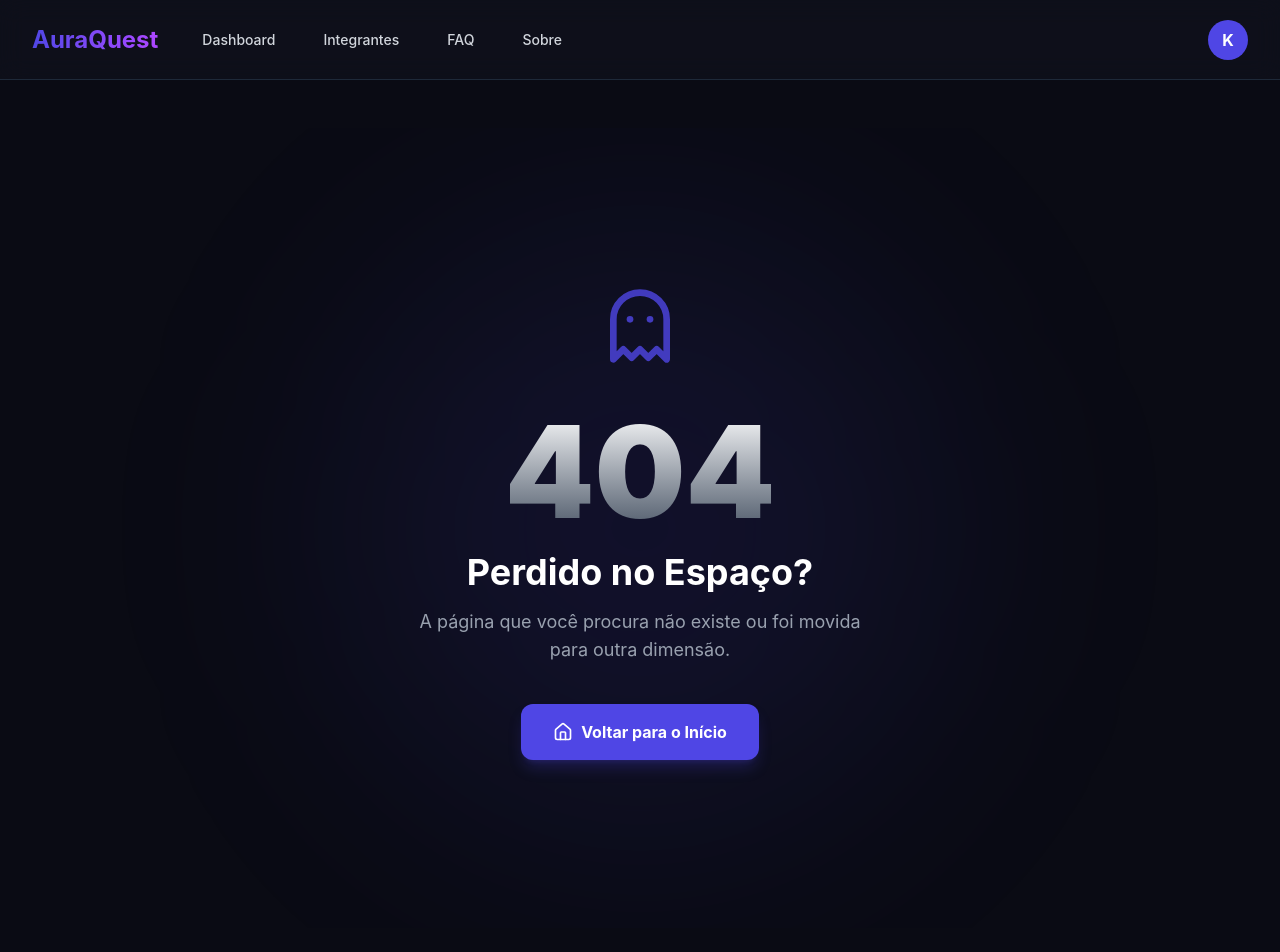
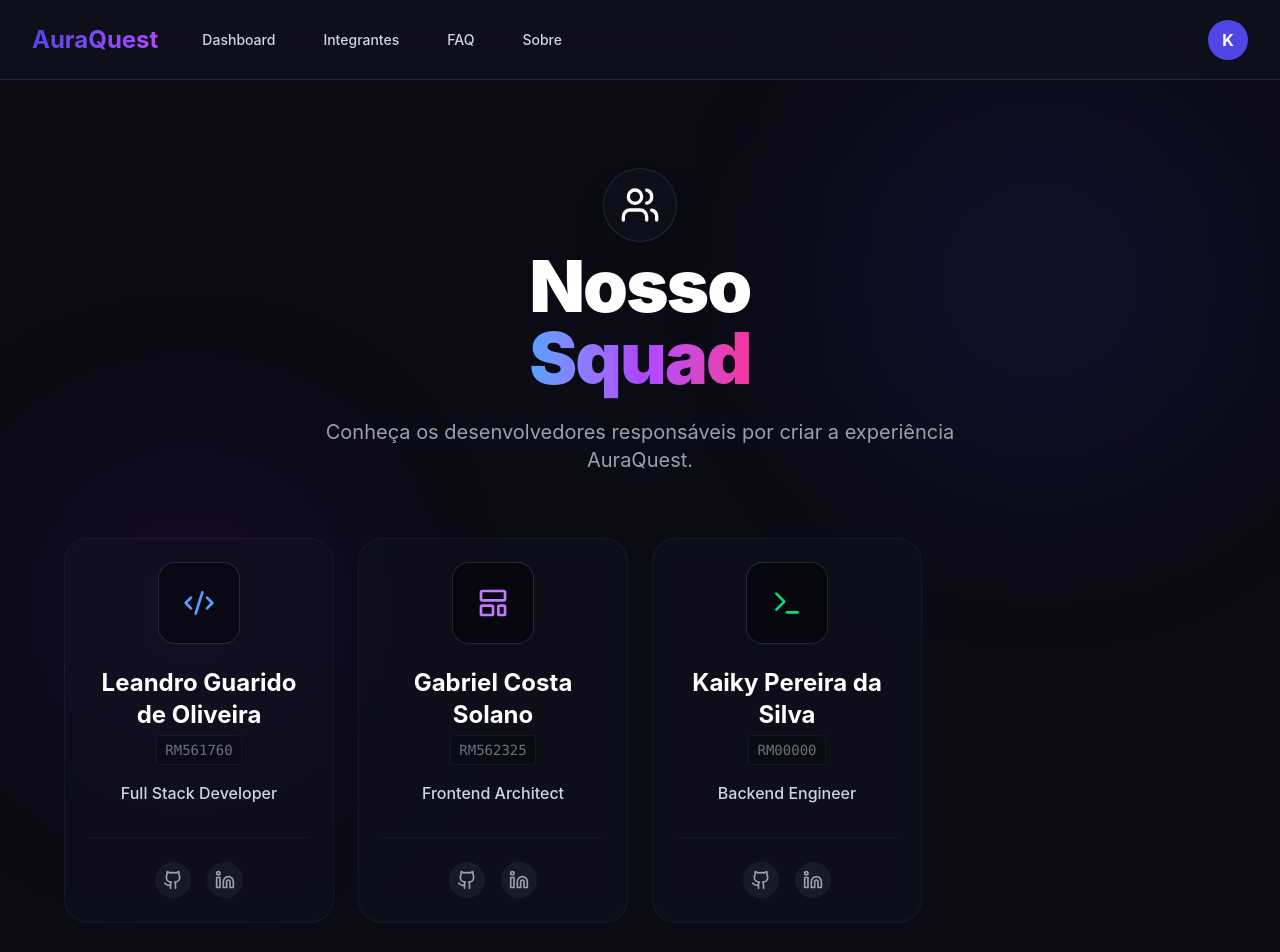
Before and after one commit to Liga-dos-Viloes/AuraQuest, a React (Vite) app: page /integrantes in a window 1280 px wide. Before the commit this address had no page. Shown: the top 952 px of the page. Built offline with nearby package versions, Linux system fonts and the light colour scheme.

Commit message:
adcionado a pagina integrantes e as rotas

```diff
--- a/src/App.tsx
+++ b/src/App.tsx
@@ -6,6 +6,7 @@ import { NotFound } from './pages/NotFound';
 import { Dashboard } from './pages/Dashboard';
 import { Premium } from './pages/Premium';
 import { FAQ } from './pages/FAQ';
+import { Integrantes } from './pages/Integrantes';
 
 function App() {
   return (
@@ -18,6 +19,7 @@ function App() {
           <Route path="/dashboard" element={<Dashboard />} />
           <Route path="/premium" element={<Premium />} />
           <Route path="/faq" element={<FAQ />} />
+          <Route path="/integrantes" element={<Integrantes />} />
           <Route path="*" element={<NotFound />} />
         </Route>
       </Routes>
--- /dev/null
+++ b/src/pages/Integrantes.tsx
@@ -0,0 +1,108 @@
+import { Github, Linkedin, Code2, Terminal, LayoutTemplate, Users } from 'lucide-react';
+
+interface Member {
+  nome: string;
+  rm: string;
+  funcao: string;
+  icon: React.ElementType;
+  cor: string;
+  github?: string;
+  linkedin?: string;
+}
+
+const squadData: Member[] = [
+  {
+    nome: "Leandro Guarido de Oliveira",
+    rm: "RM561760",
+    funcao: "Full Stack Developer",
+    icon: Code2,
+    cor: "text-blue-400",
+    github: "https://github.com/LeandroGuaridoOliveira",
+    linkedin: "https://www.linkedin.com/in/leandroguaridooliveira/"
+  },
+  {
+    nome: "Gabriel Costa Solano",
+    rm: "RM562325",
+    funcao: "Frontend Architect",
+    icon: LayoutTemplate,
+    cor: "text-purple-400",
+    github: "https://github.com/GabSolano",
+    linkedin: "https://www.linkedin.com/in/gabriel-solano-165290363/"
+  },
+  {
+    nome: "Kaiky Pereira da Silva",
+    rm: "RM00000",
+    funcao: "Backend Engineer",
+    icon: Terminal,
+    cor: "text-green-400",
+    github: "https://github.com/rodrigueszkkk",
+    linkedin: "https://www.linkedin.com/in/kaikypereira/"
+  }
+];
+
+export function Integrantes() {
+  return (
+    <div className="min-h-screen pb-20 pt-10 px-4 flex flex-col items-center relative overflow-hidden">
+
+      <div className="fixed top-20 right-10 w-[400px] h-[400px] bg-primary/10 blur-[100px] rounded-full pointer-events-none"></div>
+      <div className="fixed bottom-10 left-10 w-[300px] h-[300px] bg-purple-600/10 blur-[100px] rounded-full pointer-events-none"></div>
+
+      <div className="relative z-10 max-w-6xl w-full space-y-16">
+
+        <div className="text-center space-y-6">
+          <div className="inline-flex items-center justify-center p-4 bg-surface/50 backdrop-blur-sm rounded-full border border-white/10 shadow-2xl mb-2 animate-in fade-in zoom-in duration-700">
+            <Users size={40} className="text-white" />
+          </div>
+
+          <h1 className="text-5xl md:text-7xl font-black text-white tracking-tight">
+            Nosso <br />
+            <span className="text-transparent bg-clip-text bg-gradient-to-r from-blue-400 via-purple-500 to-pink-500">
+              Squad
+            </span>
+          </h1>
+
+          <p className="text-xl text-gray-400 max-w-2xl mx-auto">
+            Conheça os desenvolvedores responsáveis por criar a experiência AuraQuest.
+          </p>
+        </div>
+
+        <div className="grid grid-cols-1 md:grid-cols-2 lg:grid-cols-4 gap-6">
+          {squadData.map((member, index) => (
+            <div
+              key={index}
+              className="group relative bg-surface/40 backdrop-blur-md border border-white/5 rounded-3xl p-6 flex flex-col items-center text-center transition-all duration-300 hover:-translate-y-2 hover:border-primary/30 hover:bg-surface/60"
+            >
+              <div className={`absolute inset-0 opacity-0 group-hover:opacity-20 transition-opacity duration-500 bg-gradient-to-b from-${member.cor.split('-')[1]}-500 to-transparent rounded-3xl pointer-events-none`}></div>
+
+              <div className={`w-20 h-20 rounded-2xl bg-black/40 flex items-center justify-center mb-6 shadow-inner ring-1 ring-white/10 group-hover:ring-${member.cor.split('-')[1]}-500/50 transition-all`}>
+                <member.icon size={32} className={member.cor} />
+              </div>
+
+              <h3 className="text-2xl font-bold text-white mb-1">{member.nome}</h3>
+              <span className="text-sm font-mono text-gray-500 mb-4 bg-black/20 px-2 py-1 rounded border border-white/5">
+                {member.rm}
+              </span>
+
+              <p className="text-gray-300 font-medium mb-8">{member.funcao}</p>
+
+
+              <div className="mt-auto flex gap-4 w-full justify-center border-t border-white/5 pt-6">
+                {member.github && (
+                  <a href={member.github} target="_blank" rel="noopener noreferrer" className="p-2 rounded-full bg-white/5 hover:bg-white/10 hover:text-white text-gray-400 transition-colors">
+                    <Github size={20} />
+                  </a>
+                )}
+                {member.linkedin && (
+                  <a href={member.linkedin} target="_blank" rel="noopener noreferrer" className="p-2 rounded-full bg-white/5 hover:bg-blue-600/20 hover:text-blue-400 text-gray-400 transition-colors">
+                    <Linkedin size={20} />
+                  </a>
+                )}
+              </div>
+            </div>
+          ))}
+        </div>
+
+      </div>
+    </div>
+  );
+}
```
